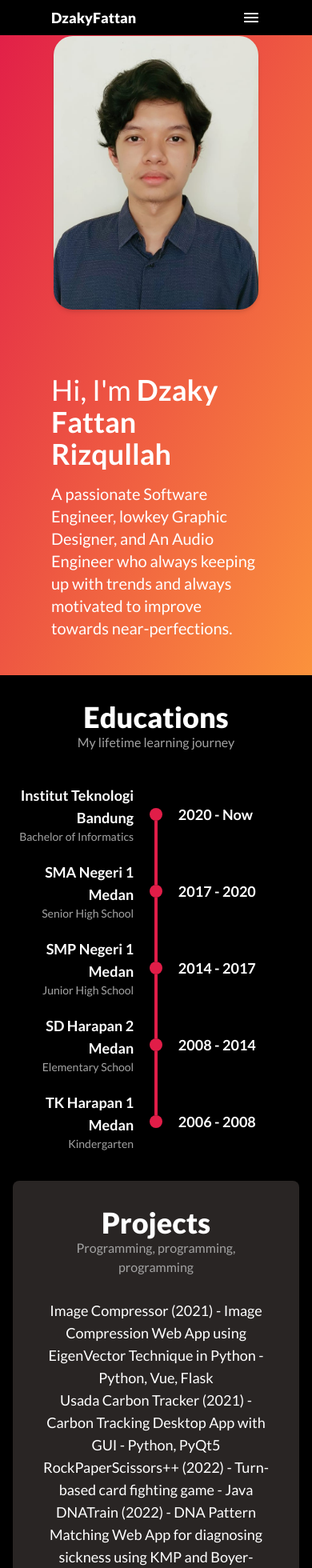
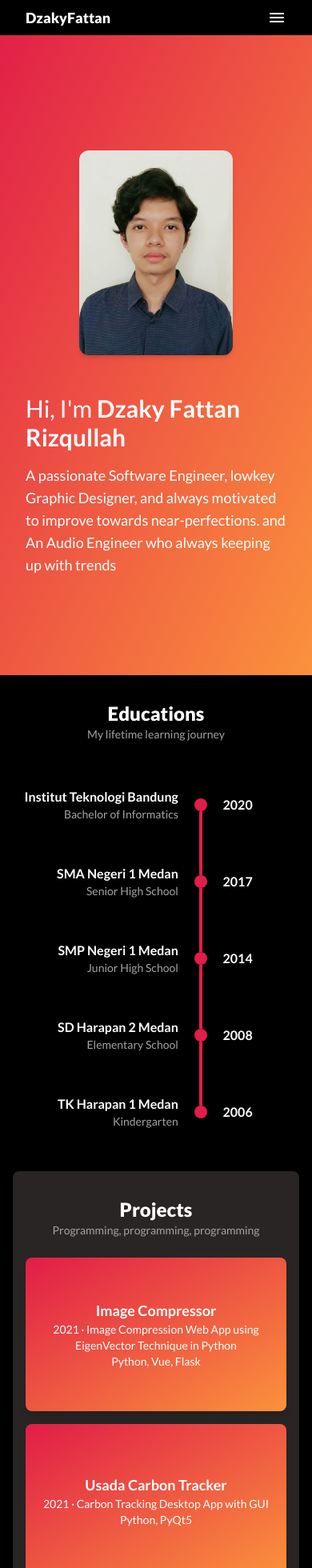
Before and after one commit to DzakyFattan/DzakyFattan.github.io, a SvelteKit app: page / in a window 390 px wide. Shown: the top 1960 px of the page at 80% size. Built offline with nearby package versions, Linux system fonts and the light colour scheme.

Commit message:
feat: working Projects hyperlink

```diff
--- a/src/routes/+page.svelte
+++ b/src/routes/+page.svelte
@@ -1,47 +1,133 @@
 <script>
 	import src from "/src/lib/images/profile-img.jpeg";
 	import Education from "./Education.svelte";
+	import ProjectCard from "./ProjectCard.svelte";
+
+	const educations = [
+		{color: "start", title: "Institut Teknologi Bandung", description: "Bachelor of Informatics", date: "2020"},
+		{color: "def", title: "SMA Negeri 1 Medan", description: "Senior High School", date: "2017"},
+		{color: "def", title: "SMP Negeri 1 Medan", description: "Junior High School", date: "2014"},
+		{color: "def", title: "SD Harapan 2 Medan", description: "Elementary School", date: "2008"},
+		{color: "end", title: "TK Harapan 1 Medan", description: "Kindergarten", date: "2006"},
+	]
+
+	const projects = [
+	  	{
+	    	name: "Image Compressor",
+	    	year: 2021,
+	    	description: "Image Compression Web App using EigenVector Technique in Python",
+	    	techStack: ["Python", "Vue", "Flask"],
+			link: "https://github.com/DzakyFattan/EigenVector-SimpleImageCompressor"
+	  	},
+	  	{
+	  		name: "Usada Carbon Tracker",
+	  	  	year: 2021,
+	  	  	description: "Carbon Tracking Desktop App with GUI",
+	  	  	techStack: ["Python", "PyQt5"],
+			link: "https://github.com/DzakyFattan/Usada-Carbon-Tracker"
+	  	},
+	  	{
+	  	  	name: "RockPaperScissors++",
+	  	  	year: 2022,
+	  	  	description: "Turn-based card fighting game",
+	  	  	techStack: ["Java"],
+			link: "https://github.com/DzakyFattan/RockPaperScissorPlusPlus"
+	  	},
+	  	{
+	  	  	name: "DNATrain",
+	  	  	year: 2022,
+	  	  	description: "DNA Pattern Matching Web App for diagnosing sickness using KMP and Boyer-Moore Algorithms in Golang",
+	  	  	techStack: ["Golang", "Node", "SQL"],
+			link: "https://github.com/DzakyFattan/dnatrain_patternmatch"
+	  	},
+	  	{
+	  	  	name: "MayanOS",
+	  	  	year: 2022,
+	  	  	description: "A Very Basic Operating System with very limited functions",
+	  	  	techStack: ["C", "Assembly"],
+			link: "https://github.com/DzakyFattan/mayanos"
+	  	},
+	  	{
+	  	  	name: "Folder Crawler",
+	  	  	year: 2022,
+	  	  	description: "Files and Folders Search using BFS and DFS",
+	  	  	techStack: ["C#", "Visual Studio"],
+			link: "https://github.com/DzakyFattan/BFS-DFS-FolderCrawler"
+	  	},
+	  	{
+	  	  	name: "Adoribu",
+	  	  	year: 2022,
+	  	  	description: "Basic Music Player Web App with various Web Tech Stacks",
+	  	  	techStack: ["PHP", "HTML", "CSS", "JS", "React", "Node", "Express", "Java", "SQL"],
+			link: "https://github.com/DzakyFattan/Binotify-AdoRibu"
+	  	},
+	  	{
+	  	  	name: "Majika Unbound",
+	  	  	year: 2023,
+	  	  	description: "Android Application with Twibbon, purchases, and QR Scan Features",
+	  	  	techStack: ["Android", "Kotlin"],
+			link: "https://github.com/DzakyFattan/Majika-Unbound"
+	  	},
+	  	{
+	  	  	name: "SakuGwej",
+	  	  	year: 2023,
+	  	  	description: "Money Management Progressive Web App",
+	  	  	techStack: ["VueTS", "TailwindCS"],
+			link: "https://github.com/DzakyFattan/SakuGwej-Frontend"
+	  	}
+	];
 </script>
 
-<section id="top" class="flex flex-col-reverse justify-center items-center h-screen gap-16 my-0 bg-gradient-to-br from-rose-600 to-orange-400 px-16 md:flex-row px-16">
+<section id="top" class="
+h-screen
+my-0 px-8 sm:px-16
+flex flex-col-reverse md:flex-row
+justify-center items-center
+gap-8 md:gap-16
+bg-gradient-to-br from-rose-600 to-orange-400
+">
 	<div class="flex flex-col text-white">
-		<h1 class="font-normal text-start text-4xl md:text-5xl">Hi, I'm <strong>Dzaky Fattan Rizqullah</strong></h1>
-		<p class="text-xl md:text-2xl">
+		<h1 class="font-normal text-start text-3xl sm:text-5xl">Hi, I'm <strong>Dzaky Fattan Rizqullah</strong></h1>
+		<p class="text-lg sm:text-2xl">
 			A passionate Software Engineer, lowkey Graphic Designer,
+			and always motivated to improve towards near-perfections.
 			and An Audio Engineer who always keeping up with trends
-			and always motivated to improve towards near-perfections.
 		</p>
 	</div>
-	<img {src} alt="Dzaky Fattan Rizqullah" class="shadow-md rounded-3xl w-64"/>
+	<img {src} alt="Dzaky Fattan Rizqullah" class="
+	shadow-md
+	w-48 sm:w-64
+	rounded-xl sm:rounded-3xl
+	"/>
+	<span class="h-8 block sm:hidden"></span>
 </section>
 
 <section id="educations" class="text-center">
-	<h1 class="mb-0">Educations</h1>
-	<p class="text-base text-neutral-400">My lifetime learning journey</p>
+	<h1 class="mb-0 sm:text-4xl">Educations</h1>
+	<p class="text-neutral-400 text-sm sm:text-base">My lifetime learning journey</p>
 	<br>
-	<Education color = "start" title="Institut Teknologi Bandung" description="Bachelor of Informatics" date="2020 - Now"/>
-	<Education title="SMA Negeri 1 Medan" description="Senior High School" date="2017 - 2020"/>
-	<Education title="SMP Negeri 1 Medan" description="Junior High School" date="2014 - 2017"/>
-	<Education title="SD Harapan 2 Medan" description="Elementary School" date="2008 - 2014"/>
-	<Education color = "end" title="TK Harapan 1 Medan" description="Kindergarten" date="2006 - 2008"/>
+	{#each educations as education}
+		<Education {...education}/>
+	{/each}
 </section>
 
-<section id="projects" class="text-lg m-4 py-4 px-8 bg-stone-800 rounded-lg text-center md:text-2xl">
-	<h1 class="mb-0">Projects</h1>
-	<p class="text-base text-neutral-400">Programming, programming, programming</p>
+<section id="projects" class="m-4 p-4 bg-stone-800 rounded-lg text-center sm:text-lg md:text-2xl">
+	<h1 class="mb-0 sm:text-4xl">Projects</h1>
+	<p class="text-neutral-400 text-sm sm:text-base">Programming, programming, programming</p>
 	<br>
-	<p>Image Compressor (2021) - Image Compression Web App using EigenVector Technique in Python - Python, Vue, Flask</p>
-	<p>Usada Carbon Tracker (2021) - Carbon Tracking Desktop App with GUI - Python, PyQt5</p>
-	<p>RockPaperScissors++ (2022) - Turn-based card fighting game - Java</p>
-	<p>DNATrain (2022) - DNA Pattern Matching Web App for diagnosing sickness using KMP and Boyer-Moore Algorithms in Golang - Golang, Node, SQL</p>
-	<p>MayanOS (2022) - A Very Basic Operating System with very limited functions - C, Assembly</p>
-	<p>Folder Crawler (2022) - Files and Folders Search using BFS and DFS - C#, Visual Studio</p>
-	<p>Adoribu (2022) - Basic Music Player Web App with various Web Tech Stacks - PHP, HTML, CSS, JS, React, Node, Express, Java, SQL</p>
-	<p>Majika Unbound (2023) - Android Application with Twibbon, purchases, and QR Scan Features - Android, Kotlin</p>
-	<p>SakuGwej (2023) - Money Management Progressive Web App - VueTS, TailwindCS</p>
+	<div class="grid auto-cols-min gap-4 justify-center justify-items-center"
+	style="grid-template-columns: repeat(auto-fit, minmax(250px, 1fr));">
+		{#each projects as project}
+			<ProjectCard {...project}/>
+		{/each}
+	</div>
 </section>
 
-<section id="contacts" class="h-fit py-4 mb-0 text-white bg-gradient-to-br from-orange-400 to-rose-600">
-	<h1 class="text-2xl">Contacts</h1>
-    <p class="text-xl text-center">In Progress... <br></p>
+<section id="contacts" class="
+h-fit pb-4 my-0
+text-white text-center sm:text-lg md:text-2xl
+bg-gradient-to-br from-orange-400 to-rose-600">
+	<h1 class="mb-0 sm:text-4xl">Contacts</h1>
+    <p class="text-white text-sm sm:text-base">In Progress... <br></p>
+
 </section>
--- a/src/routes/Education.svelte
+++ b/src/routes/Education.svelte
@@ -6,8 +6,8 @@
 </script>
 
 <div class="w-full h-24 grid grid-cols-7">
-    <div class="col-span-3 text-end self-center">
-        <p class="text-lg font-bold md:text-2xl">{title}</p>
+    <div class="col-span-4 sm:col-span-3 text-end self-center">
+        <p class="font-bold sm:text-lg md:text-2xl">{title}</p>
         <p class="text-sm text-neutral-400 md:text-lg">{description}</p>
     </div>
     <div class="flex flex-col justify-self-center w-18">
@@ -15,5 +15,5 @@
         <div class="w-4 h-4 bg-rose-600 rounded-full"></div>
         <div class="w-1 h-[46px] self-center bg-{color == "end" ? "black" : "rose-600"}"></div>
     </div>
-    <p class="col-span-3 text-lg text-start font-bold self-center md:text-2xl">{date}</p>
+    <p class="col-span-1 sm:col-span-3 text-start font-bold self-center sm:text-lg md:text-2xl">{date}</p>
 </div>
--- a/src/routes/Header.svelte
+++ b/src/routes/Header.svelte
@@ -18,7 +18,13 @@
 	}
 </script>
 
-<header class="fixed w-screen flex flex-row bg-black text-white items-center justify-between px-16 md:justify-between">
+<header class="
+fixed w-screen
+px-8
+bg-black text-white
+flex flex-row
+items-center justify-between
+sm:px-16">
 	<h1 class="text-lg my-2 font-black md:text-2xl">DzakyFattan</h1>
 	<nav class="hidden md:inline-block">
 		<ul class="flex flex-row gap-8 text-lg">
--- /dev/null
+++ b/src/routes/ProjectCard.svelte
@@ -0,0 +1,18 @@
+<script>
+    export let name = "Name";
+    export let year = 2020;
+    export let description = "Description";
+    export let techStack = ["",];
+    export let link = "";
+</script>
+
+<a href={link} class="
+w-full h-48 p-4 rounded-lg shadow-lg
+flex flex-col
+justify-center items-center
+bg-gradient-to-br from-rose-600 to-orange-400
+">
+    <span class="font-bold text-lg">{name}</span>
+    <span class="text-sm">{year} · {description}</span>
+    <span class="text-sm">{techStack.join(", ")}</span>
+</a>
--- a/src/routes/styles.css
+++ b/src/routes/styles.css
@@ -11,7 +11,7 @@
   }
 
   h1 {
-    @apply text-4xl font-black text-center my-4;
+    @apply text-2xl font-black text-center my-4;
   }
 
   section {
```
Also changed, not shown: src/routes/ContactCard.svelte (added).
